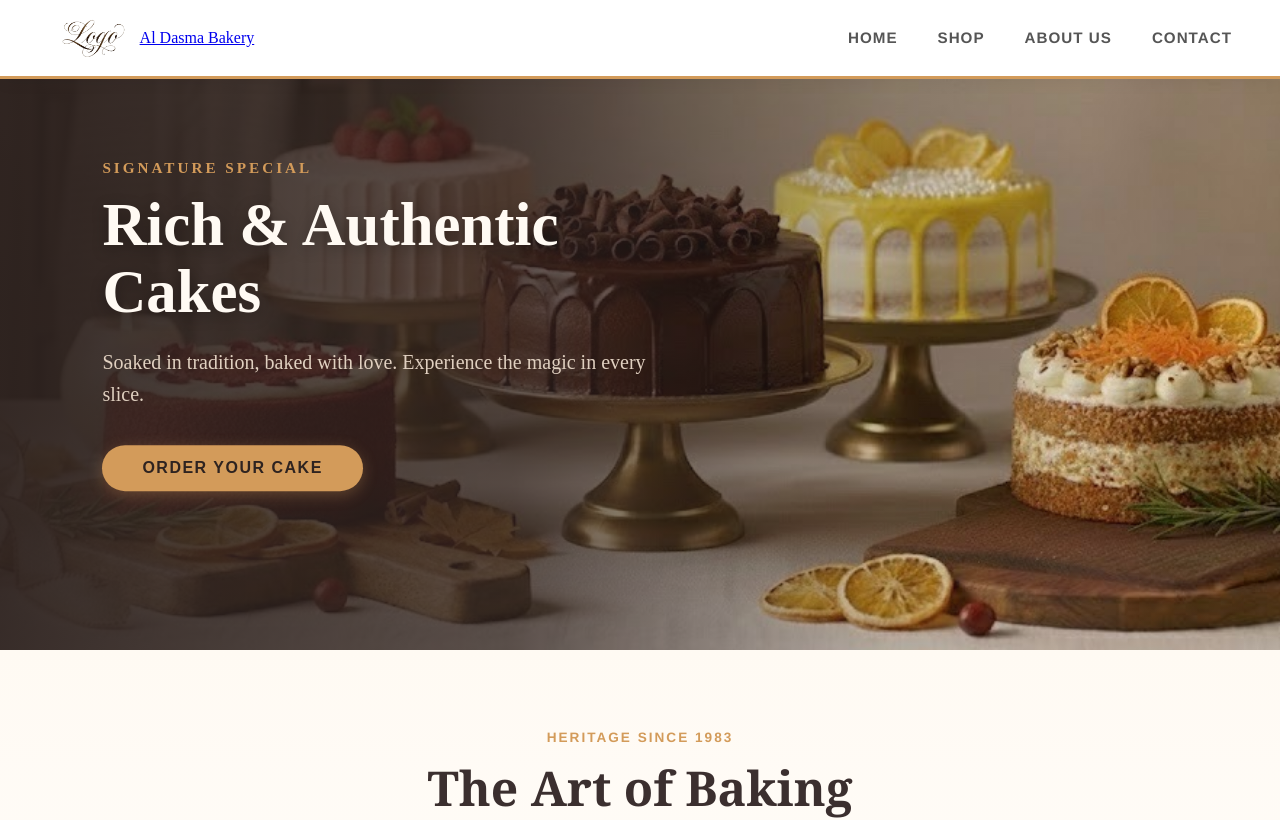
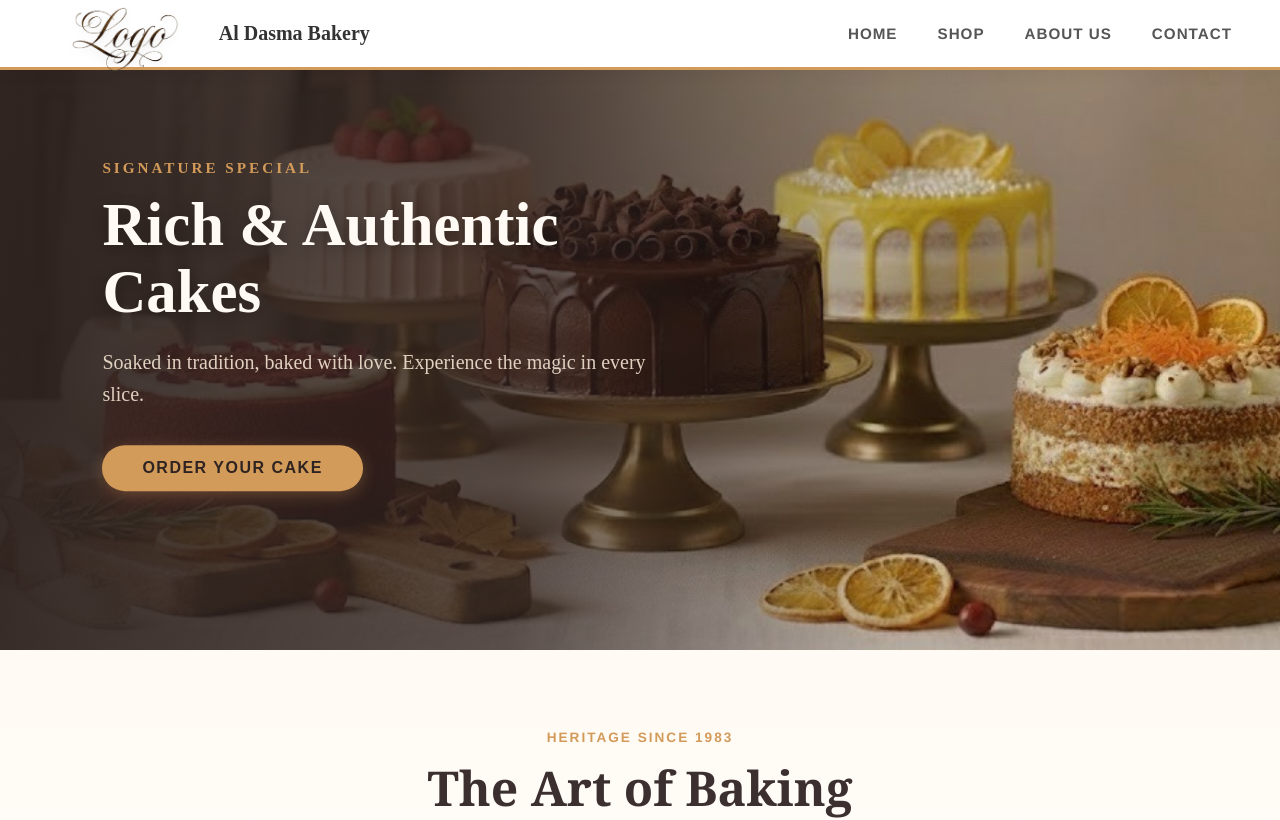
Before and after one commit to sld12345/Ecommerce_frontend, a React (Vite) app: page / in a window 1280 px wide. Shown: the top 820 px of the page. Built offline with nearby package versions, Linux system fonts and the light colour scheme; no server answers.

Commit message:
Update Navbar.css

```diff
--- a/src/components/Navbar.css
+++ b/src/components/Navbar.css
@@ -10,9 +10,10 @@
   display: flex;
   justify-content: space-between;
   align-items: center;
-  padding: 0.8rem 3rem;
+  padding: 0 3rem; /* Removed vertical padding, fixed height handles it */
+  height: 70px;    /* FIXED HEIGHT keeps navbar consistent */
   background-color: #ffffff;
-  border-bottom: 3px solid #d39b5a; /* Gold accent */
+  border-bottom: 3px solid #d39b5a;
   width: 100%;
   position: fixed;
   top: 0;
@@ -25,18 +26,66 @@
 .logo {
   display: flex;
   align-items: center;
+  gap: 15px;
+  text-decoration: none;
+  height: 100%; /* Ensures the link area covers the navbar height */
 }
 
 /* Desktop Logo Image */
 .logo-img {
-  height: 50px; /* Adjust height as needed */
+  /* Increase height beyond the navbar height to make it "pop" */
+  height: 85px;
   width: auto;
   object-fit: contain;
+
+  /* This moves the logo slightly down and up so it overlaps the border
+     without pushing the navbar height */
+  margin-top: 10px;
+
   transition: transform 0.2s ease;
+  filter: drop-shadow(0px 4px 4px rgba(0,0,0,0.1)); /* Optional: adds depth */
 }
 
 .logo-img:hover {
-  transform: scale(1.05);
+  transform: scale(1.1);
+}
+
+/* Bakery Name Styling */
+.bakery-name {
+  font-size: 1.4rem; /* Slightly larger to match the bigger logo */
+  font-weight: 700;
+  color: #3b2f2f; /* Darker brown for better contrast */
+  white-space: nowrap;
+  font-family: 'Playfair Display', serif; /* Elegant bakery font */
+}
+
+@media (max-width: 768px) {
+  .navbar {
+    height: 60px; /* Slimmer navbar on mobile */
+    padding: 0 1rem;
+  }
+  .bakery-name {
+    display: none;
+  }
+  .logo-img {
+    height: 65px; /* Scale down slightly for mobile but keep it prominent */
+    margin-top: 5px;
+  }
+}
+
+/* Bakery Name Styling */
+.bakery-name {
+  font-size: 1.25rem;
+  font-weight: bold;
+  color: #333; /* Change to your preferred color */
+  white-space: nowrap; /* Prevents the name from wrapping to two lines */
+}
+
+/* Responsive Rule: Hide text on small screens */
+@media (max-width: 768px) {
+  .bakery-name {
+    display: none;
+  }
 }
 
 /* --- 4. NAVIGATION LINKS (Desktop) --- */
```
